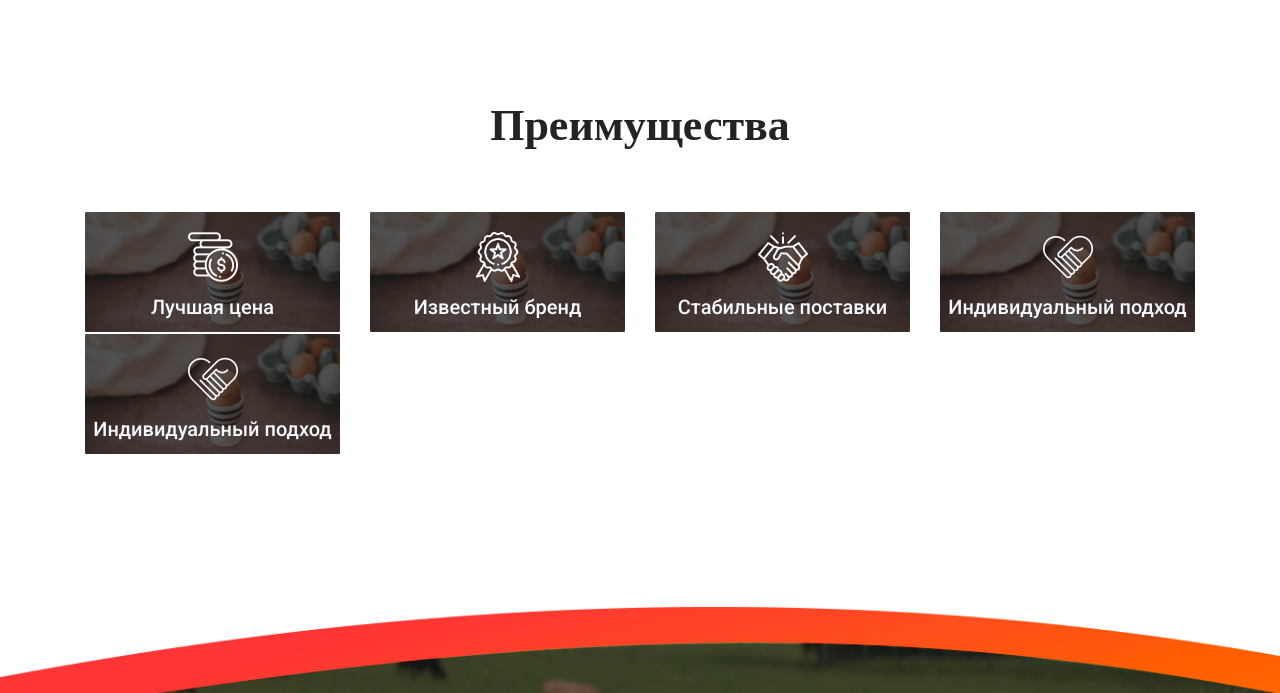
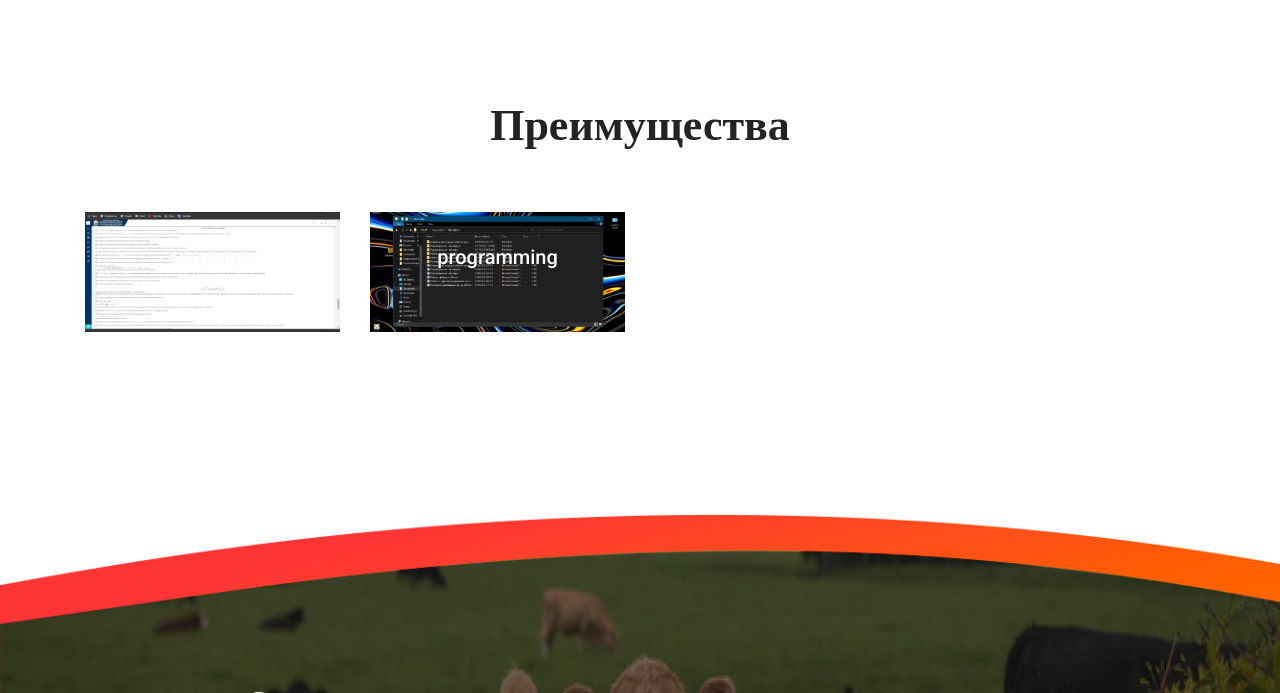
Before and after one commit to zuxriddin99/qp_chorva, a Django app: page /partner/ in a window 1280 px wide. Shown: the part 1004-1697 px from the top of the page. Run offline with Django 3.2, Linux system fonts and the light colour scheme; data comes from the database, SQL or seed files in the repository; both versions use the stored data as it was after the commit; some libraries are stand-ins or nearby versions.

Commit message:
'partner'

```diff
--- a/appmain/models.py
+++ b/appmain/models.py
@@ -13,8 +13,8 @@ class AboutPage(models.Model):
     created_date = models.DateTimeField(auto_now_add=True)
 
     class Meta:
-        verbose_name = 'Add post about page'
-        verbose_name_plural = 'Add posts about page'
+        verbose_name = 'пост: о компании'
+        verbose_name_plural = 'посты:о компании'
         ordering = ['-created_date']
 
     def __str__(self):
@@ -28,8 +28,8 @@ class ContactPage(models.Model):
     created_date = models.DateTimeField(auto_now_add=True)
 
     class Meta:
-        verbose_name = 'Add post contact page'
-        verbose_name_plural = 'Add posts contact page'
+        verbose_name = 'пост:контакт'
+        verbose_name_plural = 'посты:контакты'
         ordering = ['-created_date']
 
     def __str__(self):
@@ -43,13 +43,21 @@ class ContactUs(models.Model):
     date = models.DateTimeField(auto_now_add=True)
 
     class Meta:
-        verbose_name = 'contact us'
-        verbose_name_plural = 'contact us'
+        verbose_name = 'заявку'
+        verbose_name_plural = 'заявкы'
 
     def __str__(self):
         return self.name
 
 
-# class PartnerPage(models.Model):
-#     text = models.CharField(max_length=100,blank=True)
-#     image =
+class PartnerPage(models.Model):
+    text = models.CharField(max_length=100, blank=True)
+    image_background = models.ImageField(upload_to='partner_image')
+    image = models.ImageField(upload_to='partner_image', blank=True)
+
+    class Meta:
+        verbose_name = "пост:партнёр"
+        verbose_name_plural = "посты:партнёр"
+
+    def __str__(self):
+        return self.text
--- a/appmain/urls.py
+++ b/appmain/urls.py
@@ -1,7 +1,7 @@
 from django.urls import path, include
 from django.views.generic import TemplateView
 
-from appmain.views import AboutCompanyView, ContactPageView, ContactUsView
+from appmain.views import AboutCompanyView, ContactPageView, ContactUsView, PartnerPageViews
 
 urlpatterns = [
 
@@ -9,7 +9,7 @@ urlpatterns = [
     path('about/', AboutCompanyView.as_view(), name='about'),
     path('catalog/', TemplateView.as_view(template_name="catalog.html"), name='catalog'),
     path('contact/', ContactPageView.as_view(), name='contact'),
-    path('partner/', TemplateView.as_view(template_name="partner.html"), name='partner'),
+    path('partner/', PartnerPageViews.as_view(), name='partner'),
     path('connection/', ContactUsView.as_view(), name='contactus')
 
 ]
--- a/appmain/views.py
+++ b/appmain/views.py
@@ -1,9 +1,5 @@
-from urllib import request
-
-from django.contrib.messages.views import SuccessMessageMixin
 from django.urls import reverse
 from django.views.generic import ListView, CreateView
-from django.contrib import messages
 
 from .forms import ContactUsFom
 from .models import *
@@ -23,23 +19,15 @@ class ContactPageView(ListView):
     context_object_name = 'contactpage'
 
 
-# def connection_view(request):
-#     if request.method == 'POST':
-#         form = ConnectionForm(request.POST)
-#         if form.is_valid():
-#             form.save()
-#             messages.add_message(request, messages.INFO, 'Message Submitted.')
-#             return redirect('connection_view')
-#     else:
-#         form = ConnectionForm()
-#     return render(request, 'contact.html', {'form': form})
-
-class ContactUsView(SuccessMessageMixin, CreateView):
+class ContactUsView(CreateView):
     form_class = ContactUsFom
     template_name = 'contact.html'
 
     def get_success_url(self):
-        # messages.success(request, 'Your profile is updated successfully!')
         return reverse('contact')
 
-    success_message = 'salom'
+
+class PartnerPageViews(ListView):
+    queryset = PartnerPage.objects.all()
+    template_name = 'partner.html'
+    context_object_name = 'partnerpage'
--- a/qp_chorva/settings.py
+++ b/qp_chorva/settings.py
@@ -44,6 +44,7 @@ INSTALLED_APPS = [
 MIDDLEWARE = [
     'django.middleware.security.SecurityMiddleware',
     'django.contrib.sessions.middleware.SessionMiddleware',
+    'django.middleware.locale.LocaleMiddleware',
     'django.middleware.common.CommonMiddleware',
     'django.middleware.csrf.CsrfViewMiddleware',
     'django.contrib.auth.middleware.AuthenticationMiddleware',
@@ -103,7 +104,7 @@ AUTH_PASSWORD_VALIDATORS = [
 # Internationalization
 # https://docs.djangoproject.com/en/3.1/topics/i18n/
 
-LANGUAGE_CODE = 'en-us'
+LANGUAGE_CODE = 'ru'
 
 TIME_ZONE = 'Asia/Tashkent'
 
@@ -123,7 +124,7 @@ MEDIA_ROOT = os.path.join(BASE_DIR, 'media/')
 STATICFILES_DIRS = (
     os.path.join(BASE_DIR, "static"),
 )
-# CONSTANCE_BACKEND = 'constance.backends.redisd.RedisBackend'
+CONSTANCE_BACKEND = 'constance.backends.redisd.RedisBackend'
 MESSAGE_TAGS = {
 
     messages.SUCCESS: 'alert-success',
--- a/templates/partner.html
+++ b/templates/partner.html
@@ -55,61 +55,19 @@
             </div>
             <div class="benefits-blocks">
                 <div class="row">
-                    <div style="margin-bottom: 2px" class="col-6 col-md-3">
-                        <div class="block-item"
-                             style='background: url({% static 'img/partner-block.png' %}) center center/cover no-repeat;'>
-                            <div class="block-icon">
-                                <img src="{% static 'img/money.png' %}" alt="">
-                            </div>
-                            <div class="block-text">
-                                Лучшая цена
+                    {% for partner in partnerpage %}
+                        <div style="margin-bottom: 30px" class="col-6 col-md-3">
+                            <div class="block-item"
+                                 style='background: url({{ partner.image_background.url }}) center center/cover no-repeat;'>
+                                <div class="block-icon">
+                                    <img src="{{ partner.image }}" alt="">
+                                </div>
+                                <div class="block-text">
+                                    {{ partner.text }}
+                                </div>
                             </div>
                         </div>
-                    </div><br>
-                    <div class="col-6 col-md-3">
-                        <div class="block-item"
-                             style='background: url({% static 'img/partner-block.png' %}) center center/cover no-repeat;'>
-                            <div class="block-icon">
-                                <img src="{% static 'img/quality.png' %}" alt="">
-                            </div>
-                            <div class="block-text">
-                                Известный бренд
-                            </div>
-                        </div>
-                    </div><br>
-                    <div class="col-6 col-md-3">
-                        <div class="block-item"
-                             style='background: url({% static 'img/partner-block.png' %}) center center/cover no-repeat;'>
-                            <div class="block-icon">
-                                <img src="{% static 'img/partnership.png' %}" alt="">
-                            </div>
-                            <div class="block-text">
-                                Стабильные поставки
-                            </div>
-                        </div>
-                    </div><br>
-                    <div class="col-6 col-md-3">
-                        <div class="block-item"
-                             style='background: url({% static 'img/partner-block.png' %}) center center/cover no-repeat;'>
-                            <div class="block-icon">
-                                <img src="{% static 'img/agreement.png' %}" alt="">
-                            </div>
-                            <div class="block-text">
-                                Индивидуальный подход
-                            </div>
-                        </div>
-                    </div><br>
-                    <div class="col-6 col-md-3">
-                        <div class="block-item"
-                             style='background: url({% static 'img/partner-block.png' %}) center center/cover no-repeat;'>
-                            <div class="block-icon">
-                                <img src="{% static 'img/agreement.png' %}" alt="">
-                            </div>
-                            <div class="block-text">
-                                Индивидуальный подход
-                            </div>
-                        </div>
-                    </div><br>
+                    {% endfor %}
                 </div>
             </div>
         </div>
```
Also changed, not shown: appmain/admin.py (+8 -0 lines), templates/catalog.html (+4 -4 lines), appmain/migrations/0007_auto_20201105_1151.py (added), appmain/migrations/0008_auto_20201105_1154.py (added), db.sqlite3, media/about_page/Screenshot_14.png (added), media/about_page/Screenshot_1_WwG5MYb.png (added), media/about_page/Screenshot_9.png (added), media/about_page2/Screenshot_11_Rvzu916.png (added), media/about_page2/Screenshot_11_TeA72HL.png (added), media/about_page2/Screenshot_17.png (added), media/contact-page/Screenshot_17.png (added), media/partner_image/Screenshot_11.png (added), media/partner_image/Screenshot_6.png (added).
